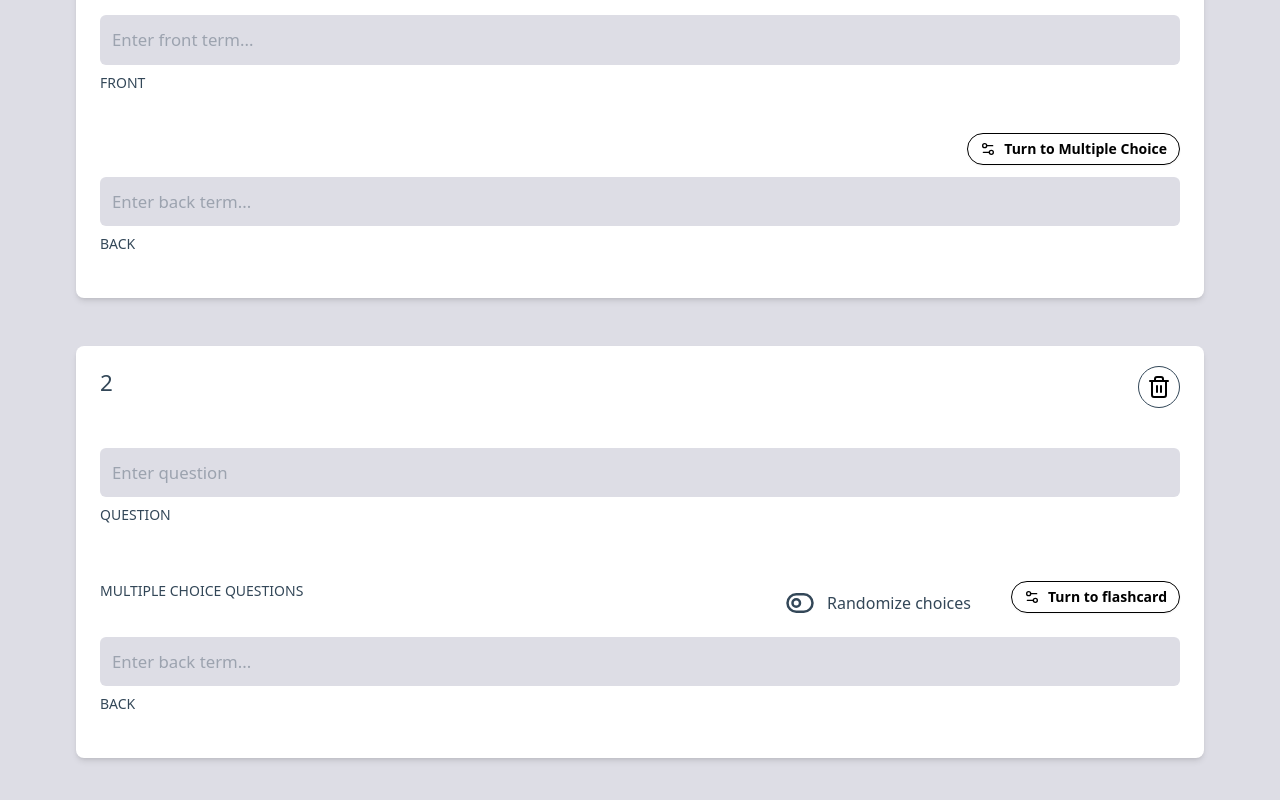
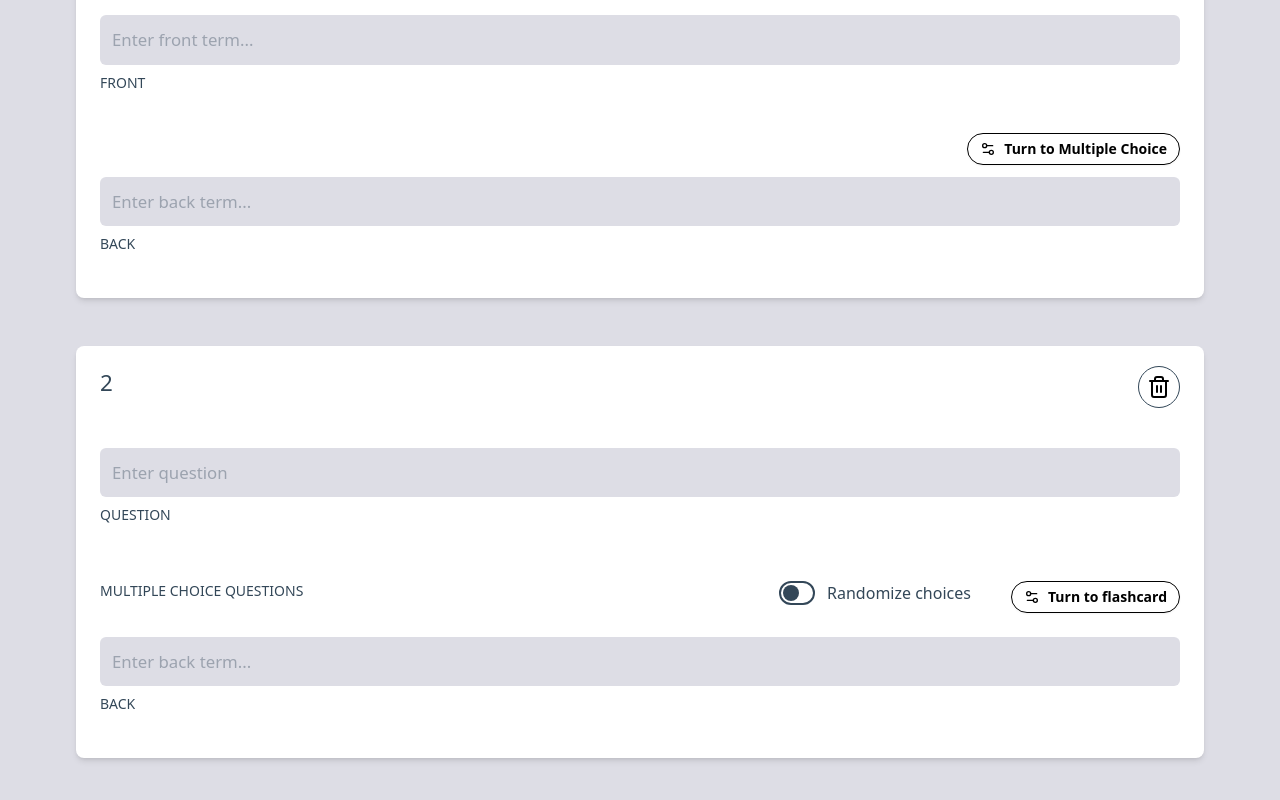
Before and after one commit to p-ragudo/flashcards_app, a React (Vite) app in the folder frontend/: page /create in a window 1280 px wide. Shown: the part 545-1345 px from the top of the page. Built offline with nearby package versions, Linux system fonts and the light colour scheme.

Commit message:
toggle switch UI

```diff
--- /dev/null
+++ b/frontend/src/components/ToggleSwitch.jsx
@@ -0,0 +1,26 @@
+export function ToggleSwitch({
+  isToggled,
+  onClick,
+  widthHeight = "w-20 h-10",
+  knobSize = "w-8 h-8",
+  translateDist = "translate-x-10"
+}) {
+  return (
+    <div className=
+      {
+        `${widthHeight} rounded-full flex items-center justify-start p-0.5 border-2 border-[#334758] transition-color
+        ${isToggled ? "bg-[#334758]" : "bg-white" }`
+      }
+      onClick={onClick}
+    >
+      <div className=
+        {
+          `${knobSize} rounded-full transition-transform duration-300
+          ${isToggled ? `${translateDist} bg-white` : "translate-x-0 bg-[#334758]"}`
+        }
+      >
+
+      </div>
+    </div>
+  );
+}
--- a/frontend/src/pages/SetEditor/ChoiceCardEditComponent.jsx
+++ b/frontend/src/pages/SetEditor/ChoiceCardEditComponent.jsx
@@ -1,8 +1,10 @@
 import { Trash2, Settings2, ToggleLeft, ToggleRight } from "lucide-react";
 import { useState } from "react";
+import { ToggleSwitch } from "../../components/ToggleSwitch";
 
 const ChoiceCardEditComponent = ({number}) => {
     const [isMultipleChoice, setIsMultipleChoice] = useState(false);
+    const [isRandomizeChoices, setIsRandomizeChoices] = useState(false);
 
     const handleMultipleChoiceToggle = e => {
         setIsMultipleChoice(prev => !prev);
@@ -38,16 +40,16 @@ const ChoiceCardEditComponent = ({number}) => {
                         MULTIPLE CHOICE QUESTIONS
                     </p>
                     <div className="flex md:justify-evenly gap-10">
-                        <button className="
-                            flex justify-evenly gap-3 items-center"
-                            onClick={handleMultipleChoiceToggle}
-                        >
-                            {
-                                isMultipleChoice ? <ToggleRight size={30} color={"#334758"} />
-                                : <ToggleLeft size={30} color={"#334758"} />
-                            }
+                        <div className="flex gap-3">
+                            <ToggleSwitch
+                                isToggled={isRandomizeChoices}
+                                onClick={() => setIsRandomizeChoices(!isRandomizeChoices)}
+                                widthHeight="w-9 h-6"
+                                knobSize="w-4 h-4"
+                                translateDist="translate-x-3.5"
+                            />
                             <span className="font-medium text-[#334758]">Randomize choices</span>
-                        </button>
+                        </div>
                         <button className="btn btn-sm rounded-full hover:text-white hover:bg-gray-600 transition-colors">
                             <Settings2 size={16} />
                             Turn to flashcard
@@ -65,6 +67,7 @@ const ChoiceCardEditComponent = ({number}) => {
                     </p>
                 </div>
             </div>
+
         </div>
       </div>
     </div>
```
